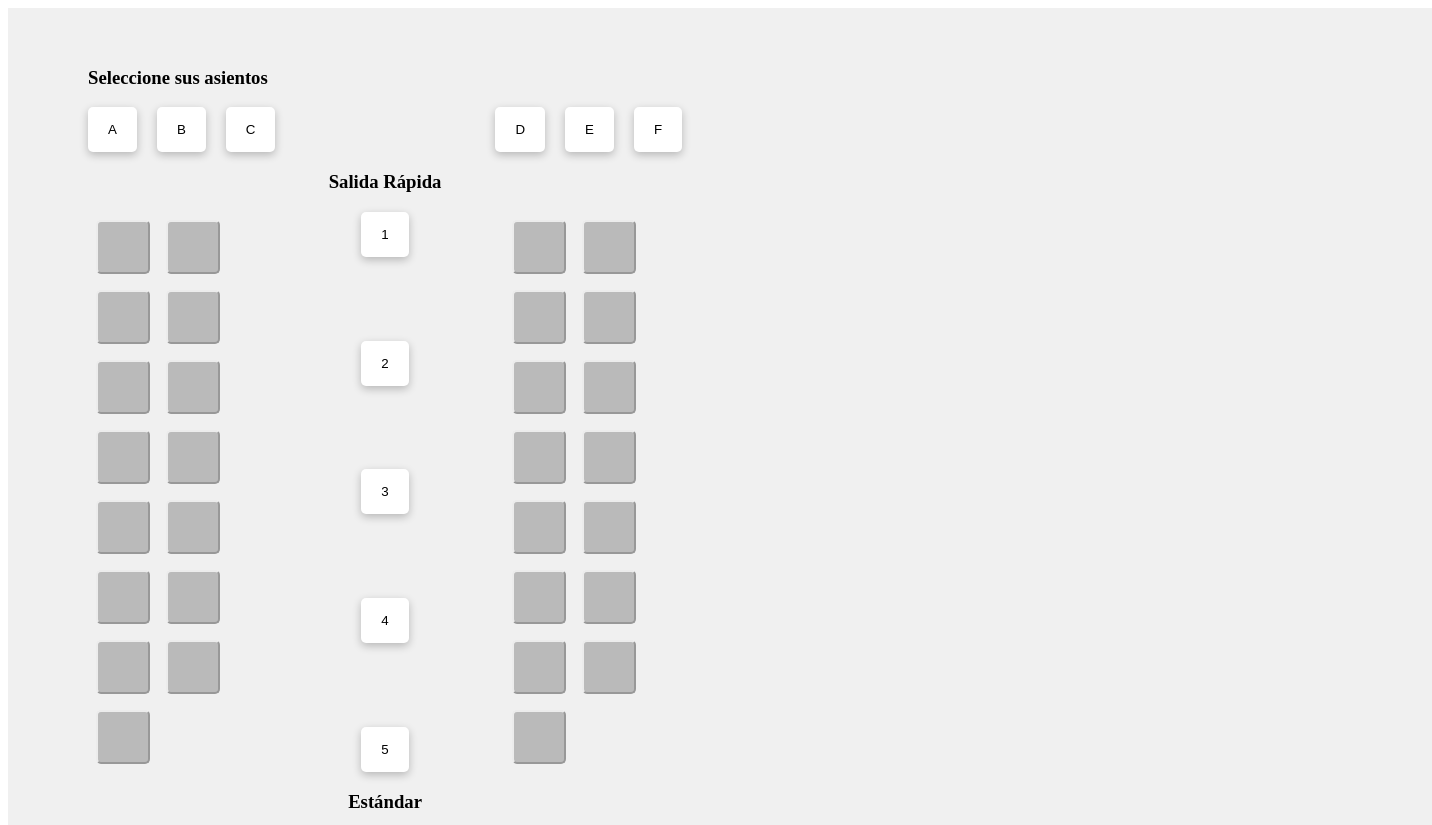
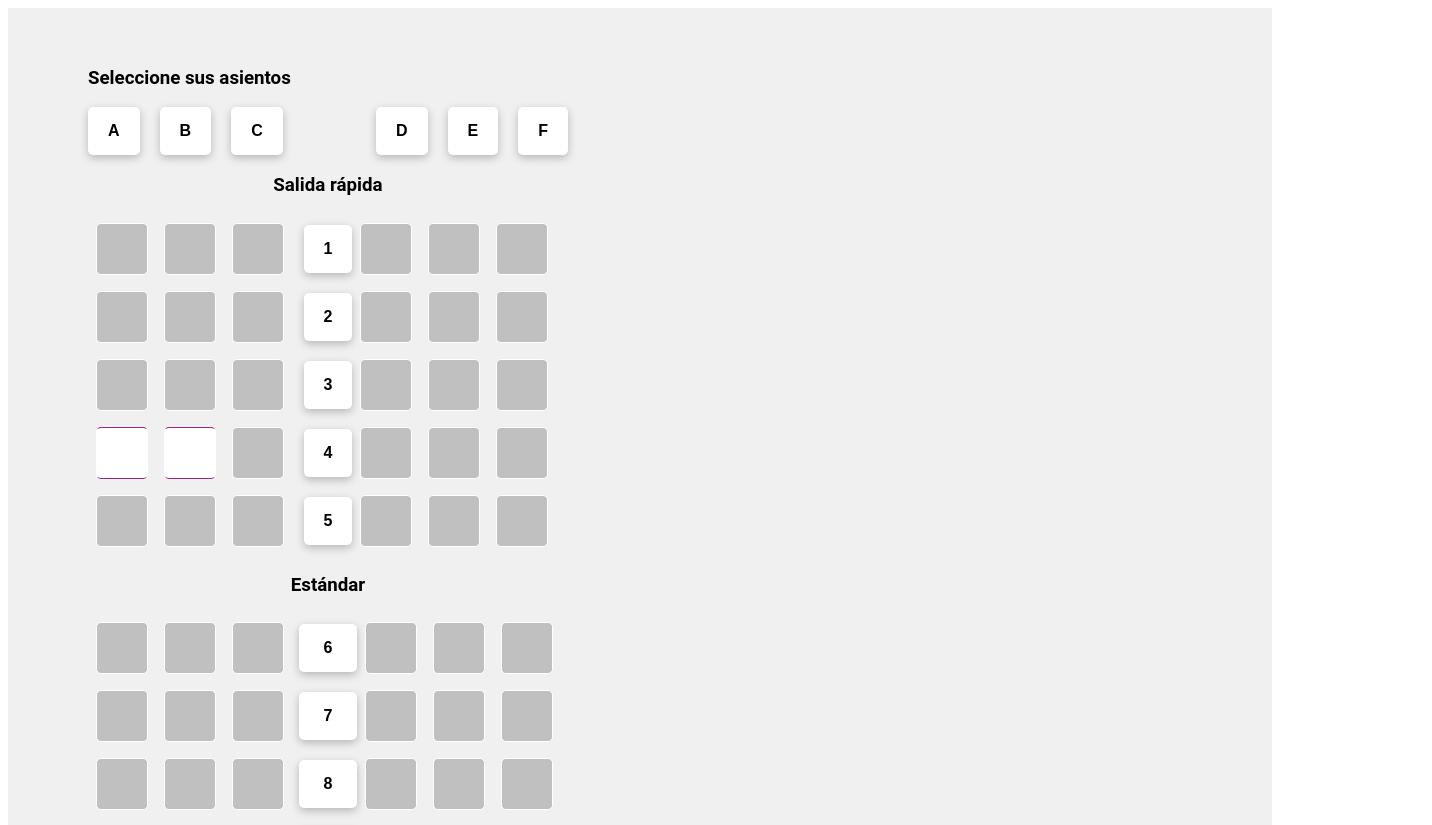
Before and after one commit to startcroft/Modulo2-sprint3, a React (Create React App) app: page /asientos in a window 1280 px wide. Shown: the top 825 px of the page, 1432 px wide, since content can reach past the window. Built offline with nearby package versions, Linux system fonts and the light colour scheme.

Commit message:
Funcionalidad a los btones de asientos

```diff
--- a/src/components/Asientos/Asientos.jsx
+++ b/src/components/Asientos/Asientos.jsx
@@ -7,68 +7,106 @@ const Asientos = () => {
   const botonesEstandarIzquierda = [];
   const botonesEstandarDerecha = [];
 
+  const handleClickAsientosSalidaRapidaIsquierda = (i) => {
+    const key = (i)
+    console.log('se dio click a', key);
+
+  }
+  const handleClickAsientosSalidaRapidaDerecha = (i) => {
+    const key = i
+    console.log('se dio click a', key);
+
+  }
+  const handleClickAsientosEstandarIzquierda = (i) => {
+    const key = i
+    console.log('se dio click a', key);
+  }
+  const handleClickAsientosEstandarDerecha = (i) => {
+    const key = i
+    console.log('se dio click a', key);
+  }
+
   for (let i = 1; i <= 15; i++) {
-    botonesSalidaRapidaIzquierda.push(<button key={i} style={{ padding: '25px', margin: '8px', borderColor:'#ececec', background:'#bababa', borderRadius:'5px' }}></button>);
+    // const estadoAsiento ={
+    //   id: i,
+    //   disponible: false
+    // }
+
+    let disponible = false;
+    if (i === 10 || i === 11) {
+      disponible = true;
+    }
+
+    botonesSalidaRapidaIzquierda.push(<button
+      key={i}
+      onClick={() => handleClickAsientosSalidaRapidaIsquierda(`${i} Salida Rapida Izquierda`)}
+      className='botonAsiento'
+      style={{ background: disponible ? '#fff' : '#96969684',
+               borderBlockColor: disponible ? '#9e247b' : '' }}
+    ></button>);
   }
   for (let i = 1; i <= 15; i++) {
-    botonesSalidaRapidaDerecha.push(<button key={i} style={{ padding: '25px', margin: '8px', borderColor:'#ececec', background:'#bababa', borderRadius:'5px' }}></button>);
+    botonesSalidaRapidaDerecha.push(<button key={i} onClick={() => handleClickAsientosSalidaRapidaDerecha(`${i} Salida Rapida Derecha`)} className='botonAsiento' ></button>);
   }
   for (let i = 1; i <= 15; i++) {
-    botonesEstandarIzquierda.push(<button key={i} style={{ padding: '25px', margin: '8px', borderColor:'#ececec', background:'#bababa', borderRadius:'5px' }}></button>);
+    botonesEstandarIzquierda.push(<button key={i} onClick={() => handleClickAsientosEstandarIzquierda(`${i} Estandar Izquierda`)} className='botonAsiento' ></button>);
   }
   for (let i = 1; i <= 15; i++) {
-    botonesEstandarDerecha.push(<button key={i} style={{ padding: '25px', margin: '8px', borderColor:'#ececec', background:'#bababa', borderRadius:'5px' }}></button>);
+    botonesEstandarDerecha.push(<button key={i} onClick={() => handleClickAsientosEstandarDerecha(`${i} Estandar Derecha`)} className='botonAsiento' ></button>);
   }
+
+
+
 
   return (
     <StylesAsientos >
       <h3>Seleccione sus asientos</h3>
-      <div style={{ width: '47%' }}>
-        <div style={{ display: 'flex', width: '100%', justifyContent: 'space-between' }}>
-          <div style={{display:'flex', gap:'20px', padding:0, margin:0}}>
+      <div style={{ width: '30rem', display: 'flex', flexDirection: "column", }}>
+        <div style={{ display: 'flex', width: 'auto', justifyContent: 'space-between' }}>
+          <div style={{ display: 'flex', gap: '20px' }}>
             <button className='botonesGuia'>A</button>
             <button className='botonesGuia'>B</button>
             <button className='botonesGuia'>C</button>
           </div>
-          <div style={{display:'flex', gap:'20px'}}>
+          <div style={{ display: 'flex', gap: '20px' }}>
             <button className='botonesGuia'>D</button>
             <button className='botonesGuia'>E</button>
             <button className='botonesGuia'>F</button>
           </div>
         </div>
         <div style={{ display: "flex", width: "100%", justifyContent: 'center' }}>
-          <h3>Salida Rápida</h3>
+          <h3>Salida rápida</h3>
         </div>
-        <div style={{ display: "flex", width: "100%", justifyContent: 'space-between'}}>
-          <div style={{ width: "30%" }}>
+        <div style={{ display: "flex", width: "100%", justifyContent: 'space-between' }}>
+          <div style={{ width: "100%" }}>
             {botonesSalidaRapidaIzquierda}
           </div>
-          <div style={{display:'flex', flexDirection: 'column',flexWrap: 'wrap' ,justifyContent: 'space-between' }}>
+          <div style={{ display: 'flex', flexDirection: 'column', flexWrap: 'wrap', justifyContent: 'space-around' }}>
             <button className='botonesGuia'>1</button>
             <button className='botonesGuia'>2</button>
             <button className='botonesGuia'>3</button>
             <button className='botonesGuia'>4</button>
             <button className='botonesGuia'>5</button>
           </div>
-          <div style={{ width: "30%"}}>
+          <div style={{ width: "100%" }}>
             {botonesSalidaRapidaDerecha}
           </div>
         </div>
         <div style={{ display: "flex", width: "100%", justifyContent: 'center' }}>
           <h3>Estándar</h3>
         </div>
-        <div style={{ display: "flex", width: "100%", justifyContent: 'space-between'}}>
-          <div style={{ width: "30%" }}>
+        <div style={{ display: "flex", width: "100%", justifyContent: 'space-between' }}>
+          <div style={{ width: "100%" }}>
             {botonesEstandarIzquierda}
           </div>
-          <div style={{display:'flex', flexDirection: 'column',flexWrap: 'wrap' ,justifyContent: 'space-between' }}>
+          <div style={{ display: 'flex', flexDirection: 'column', flexWrap: 'wrap', justifyContent: 'space-around' }}>
             <button className='botonesGuia'>6</button>
             <button className='botonesGuia'>7</button>
             <button className='botonesGuia'>8</button>
             <button className='botonesGuia'>9</button>
             <button className='botonesGuia'>10</button>
           </div>
-          <div style={{ width: "30%"}}>
+          <div style={{ width: "100%" }}>
             {botonesEstandarDerecha}
           </div>
         </div>
--- a/src/components/Asientos/StylesAsientos.jsx
+++ b/src/components/Asientos/StylesAsientos.jsx
@@ -2,15 +2,29 @@ import styled from "styled-components";
 
 export const StylesAsientos = styled.main`
 background-color: #f0f0f0;
-padding: 40px 80px 40px 80px;
+padding: 40px 80px;
 margin: 0;
-width: 100%;
+display: flex;
+flex-direction: column;
+width: auto;
+
+font-family: 'Roboto', sans-serif;
     .botonesGuia{
         background-color:#fff;
         padding: 15px 20px 15px 20px;
         border-radius: 5px;
         border: none;
         box-shadow: rgba(0, 0, 0, 0.24) 0px 3px 8px;
+        font-size: 16px;
+        font-weight: bold;
 
     }
+    .botonAsiento{
+        padding: 25px;
+        margin: 8px;
+        border-color:#ececec;
+        background:#96969684;
+        border-radius:5px;
+        border: 1px solid #fff       ;
+    }
 `;
--- a/src/components/header/BtnBuscarVuelo/StylesBuscarVuelo.jsx
+++ b/src/components/header/BtnBuscarVuelo/StylesBuscarVuelo.jsx
@@ -10,10 +10,11 @@ export const StyledButton = styled.div`
     background-color: #9e247b;
     color: white;
     align-self: center;
-    font-size: 20px;
+    font-size: 18px;
     border-radius: 100px;
     border: 0;
-    margin: 2% 0% 4% 0%;
+    padding: 2%;
+    /* margin: 2% 0% 4% 0%; */
     cursor: pointer;
 
     h3 {
--- a/src/components/header/Header.jsx
+++ b/src/components/header/Header.jsx
@@ -150,7 +150,7 @@ const Header = () => {
   const customStyles = {
     display: 'flex',
     flexDirection: 'column'
-  };
+    };
 
   const countButton = {
     width: "50px",
--- a/src/components/header/StyleHeader.jsx
+++ b/src/components/header/StyleHeader.jsx
@@ -1,8 +1,9 @@
 import styled from "styled-components";
-import airplane from "../../00 RECURSOS PROYECTO SPRINT 2/avion.jpg";
+// import airplane from "../../00 RECURSOS PROYECTO SPRINT 2/avion.jpg";
 export const StyleSection = styled.header`
   display: flex;
   width: 100%;
+  height: 100vh;
 
   .airplane {
     display: flex;
@@ -26,7 +27,7 @@ export const StyleSection = styled.header`
     font-family: "Alata", sans-serif;
     background-color: rgb(237, 237, 237);
     position: absolute;
-    top: 12%;
+    top: 11%;
     left: 6%;
     border-radius: 15px;
     box-shadow: rgba(14, 30, 37, 0.12) 0px 2px 4px 0px,
@@ -207,8 +208,8 @@ export const StyleSection = styled.header`
 
     .modal-container{
 
-      background-color: red;
-      color: red;
+      /* background-color: red;
+      color: red; */
       div{
         .passengerType{
 
```
